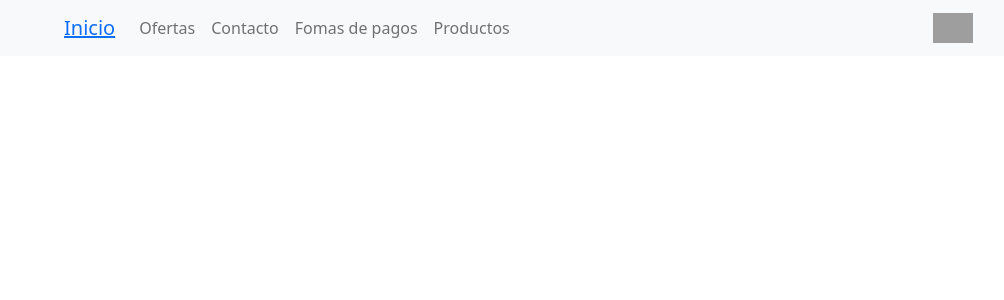
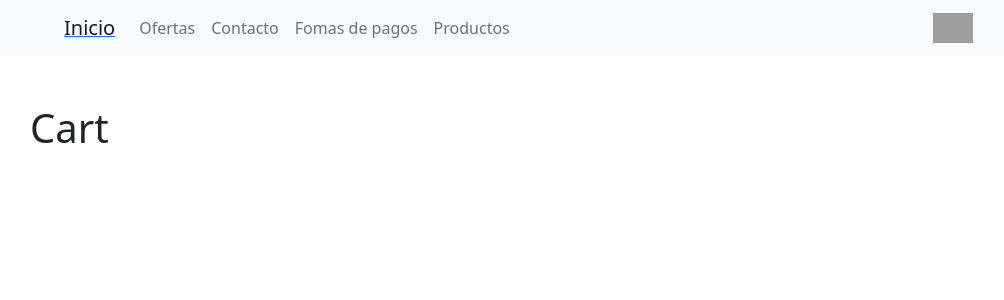
Before and after one commit to garciaanibal/my-app, a React (Create React App) app: page /cart in a window 1280 px wide. Shown: the top 300 px of the page, without its empty margins (18-1022 px from the left). Built offline with nearby package versions, Linux system fonts and the light colour scheme; grey boxes are pictures that could not be loaded.

Commit message:
counter sincronizado

```diff
--- a/src/App.js
+++ b/src/App.js
@@ -3,6 +3,7 @@ import NavBar from './components/NavBar';
 import ItemListContainer from './components/ItemListContainer';
 import ItemDetailContainer from './components/ItemDetailContainer';
 import{BrowserRouter, Routes, Route} from 'react-router-dom';
+import Cart from './components/Cart';
 
 function App() {
 
@@ -16,6 +17,7 @@ function App() {
             <Route path='/' element={<ItemListContainer greeting='CATALOGO DE PRODUCTOS'/>} />
             <Route path='/category/:id' element={ <ItemListContainer />} />
             <Route path='/item/:id' element={ <ItemDetailContainer/> } />
+            <Route path='/cart' element={ <Cart/> } />
 
 
         </Routes>
--- /dev/null
+++ b/src/components/Cart.js
@@ -0,0 +1,11 @@
+import React from 'react'
+
+const Cart = () => {
+  return (
+    <div className='m-5'>
+      <h1>Cart</h1>
+    </div>
+  )
+}
+
+export default Cart
--- a/src/components/CartWidget.js
+++ b/src/components/CartWidget.js
@@ -1,10 +1,10 @@
-import Image from 'react-bootstrap/Image'
+
 
 const CartWidget = () => {
   return (
     <>
      <img
-        src="carrito.ico"
+        src="./carrito.ico"
         width="40"
         height="30"
 
--- a/src/components/ItemCount.js
+++ b/src/components/ItemCount.js
@@ -19,7 +19,7 @@ function ItemCount({ stock, initial, onAdd }) {
 
     return(
       <>
-        <div className="container">
+        <div>
           <Button onClick={handleClick} variant="outline-primary">Add</Button>{' '}
           <Button onClick={onAdd} variant="outline-secondary" size="lg"> Contador: {counter} </Button>
           <Button onClick={handleClick2} variant="outline-danger">Remove</Button>{' '}
--- a/src/components/ItemDetail.js
+++ b/src/components/ItemDetail.js
@@ -1,11 +1,21 @@
+import ItemCount from './ItemCount';
+import Button from 'react-bootstrap/Button';
+import{ Link } from 'react-router-dom';
+const ItemDetail = ( {item:{name,price,URLimage,description}} ) => {
 
-const ItemDetail = ( {item:{name,price,URLimage,description}} ) => {
+  function onAdd({QuantytoAdd}){
+
+    alert(onAdd)
+  }
+
   return (
     <div className="m-5">
         <li>{name}</li>
         <li>Precio: {price}</li>
         <img src = {URLimage} style = { {width:"15rem"} } />
         <li>Descripcion: {description}</li>
+        <ItemCount stock="5" initial={0} onAdd={onAdd} />
+        <Link to={'/cart'}><Button>Terminar mi compra</Button></Link>
     </div>
   )
 }
--- a/src/components/ItemListContainer.js
+++ b/src/components/ItemListContainer.js
@@ -1,19 +1,17 @@
-import ItemCount from './ItemCount';
+
 import ItemList from './ItemList';
 
 function ItemListContainer({greeting}) {
 
-  function onAdd({onAdd}){
-    alert(onAdd)
-  }
+
 
   return (
     <div>
       <h1> {greeting} </h1>
 
       <ItemList/>
-      <br></br>
-      <ItemCount stock="5" initial={0} onAdd={onAdd} />
+
+
 
      </div>
   )
--- a/src/components/NavBar.js
+++ b/src/components/NavBar.js
@@ -8,7 +8,9 @@ function NavBar() {
   return (
     <Navbar bg="light" expand="lg">
         <Container>
-        <Navbar.Brand><Link to={'/'}>Inicio</Link></Navbar.Brand>
+          <Link to={'/'}>
+            <Navbar.Brand>Inicio</Navbar.Brand>
+          </Link>
               <Navbar.Toggle aria-controls="basic-navbar-nav" />
                 <Navbar.Collapse id="basic-navbar-nav">
                     <Nav className="me-auto">
@@ -17,11 +19,12 @@ function NavBar() {
                           <Nav.Link href="#link">Fomas de pagos</Nav.Link>
                           <Nav.Link href="#link">Productos</Nav.Link>
                     </Nav>
-
               </Navbar.Collapse>
                <Navbar.Collapse ></Navbar.Collapse>
                 <Navbar.Collapse >
-                  <Nav.Link href="#link"> <CartWidget/> </Nav.Link>
+                  <Nav.Link >
+                    <Link to={'/cart'}><CartWidget/></Link>
+                  </Nav.Link>
                 </Navbar.Collapse>
          </Container>
      </Navbar>
```
Lines whose indentation alone changed are shown as unchanged.
